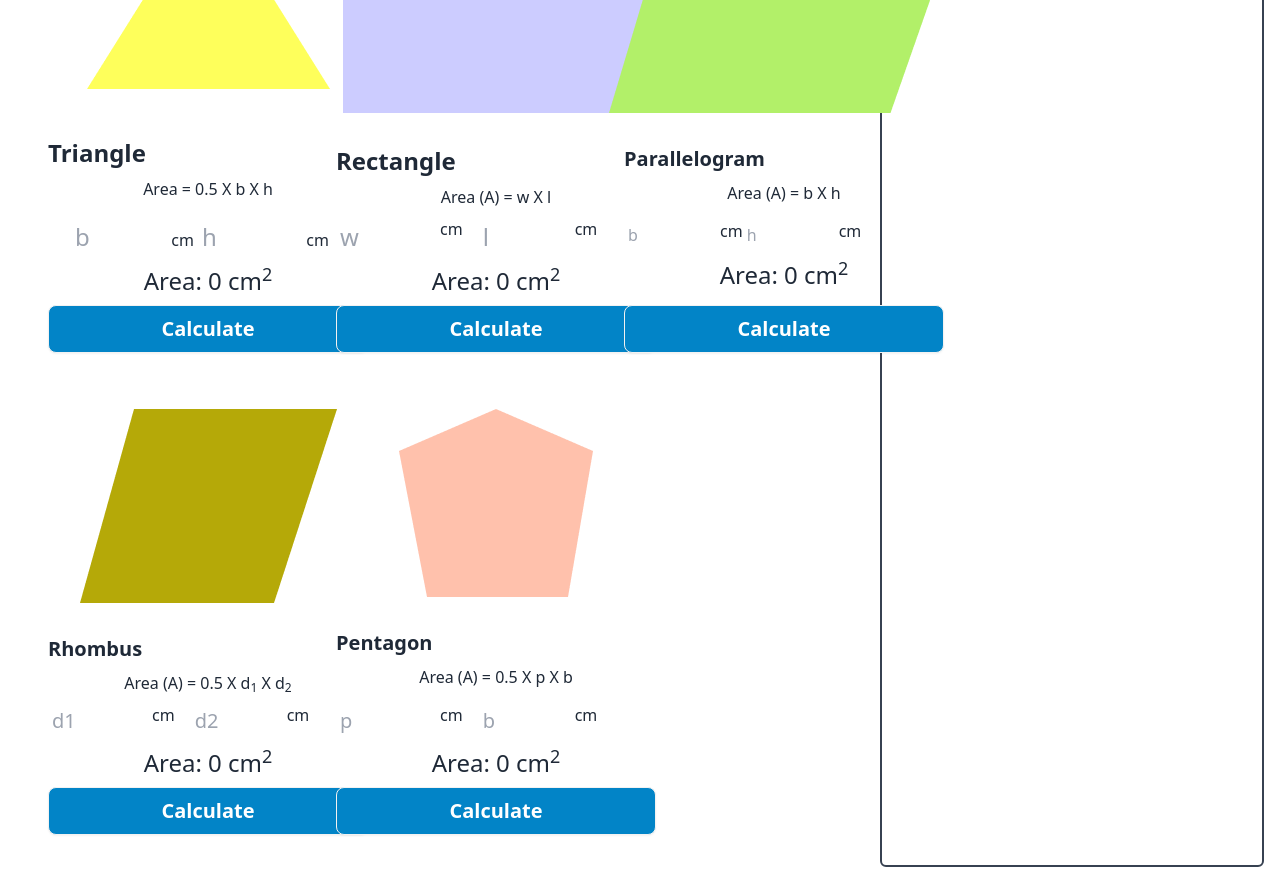
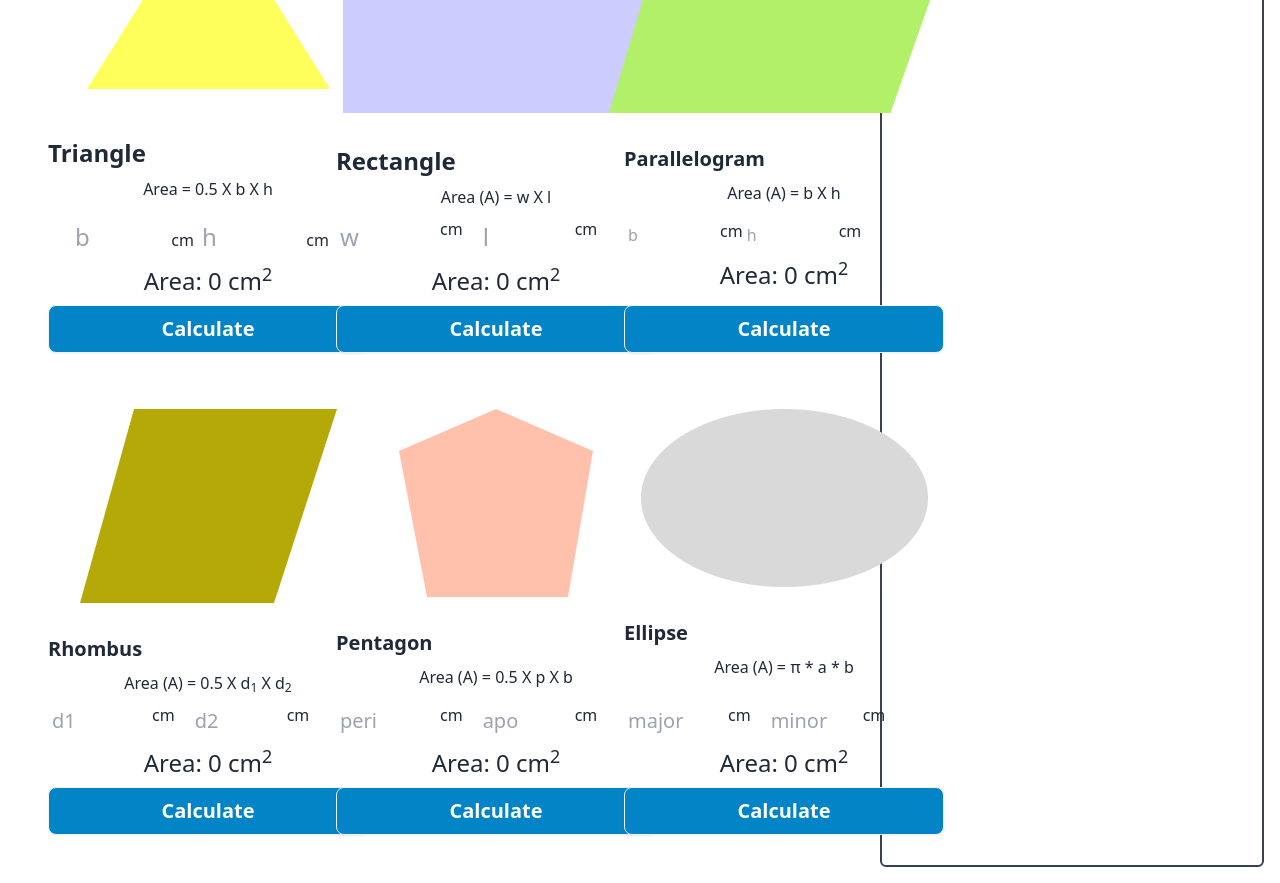
Before and after one commit to swadeshchisim/geometry-genius, a plain HTML site: page index.html in a window 1280 px wide. Shown: the part 121-1004 px from the top of the page. Drawn offline with nearby package versions, Linux system fonts and the light colour scheme.

Commit message:
ellipse element and dom styles added

```diff
--- a/index.html
+++ b/index.html
@@ -99,16 +99,16 @@
                       </div>
                     </div>
                 </div>
-                <!-- Rhombus card -->
+                <!-- Pentagon card -->
                 <div class="card w-96">
                     <figure><img src="images/pentagon.png" alt="Shoes" /></figure>
                     <div class="card-body text-center">
                       <h2 class="card-title">Pentagon</h2>
                       <p>Area (A) = 0.5 X p X b</p>
                       <div class="flex">
-                        <input id="pentagon-perimeter" class="w-24 text-xl p-1" type="text" placeholder="p">
+                        <input id="pentagon-perimeter" class="w-24 text-xl p-1" type="text" placeholder="peri">
                         <span class="mr-4 ml-2">cm</span>
-                        <input id="pentagon-base" class="w-24 text-xl p-1" type="text" placeholder="b">
+                        <input id="pentagon-apothem" class="w-24 text-xl p-1" type="text" placeholder="apo">
                         <span>cm</span>
                       </div>
                       <div>
@@ -119,6 +119,26 @@
                       </div>
                     </div>
                 </div>
+                <!-- ellipse card -->
+                <div class="card w-96">
+                  <figure><img src="images/ellipse.png" alt="Shoes" /></figure>
+                  <div class="card-body text-center">
+                    <h2 class="card-title">Ellipse</h2>
+                    <p>Area (A) = π * a * b </p>
+                    <div class="flex">
+                      <input id="ellipse-major-radius" class="w-24 text-xl p-1" type="text" placeholder="major">
+                      <span class="mr-4 ml-2">cm</span>
+                      <input id="ellipse-minor-radius" class="w-24 text-xl p-1" type="text" placeholder="minor">
+                      <span>cm</span>
+                    </div>
+                    <div>
+                      <p class="text-2xl">Area: <span id="ellipse-area">0</span> <span>cm</span><sup>2</sup></p>
+                    </div>
+                    <div class="card-actions">
+                      <button onclick="calculateEllipseArea()" class="btn w-full bg-sky-600 text-xl text-white">Calculate</button>
+                    </div>
+                  </div>
+              </div>
             </div>
             <!-- area calculation container -->
             <div class="w-96 border-2 border-gray-700 rounded-md">
@@ -135,5 +155,7 @@
     <script src="scripts/rectangle.js"></script>
     <script src="scripts/parallelogram.js"></script>
     <script src="scripts/rhombus.js"></script>
+    <script src="scripts//pentagon-area.js"></script>
+    <script src="scripts/ellipse-area.js"></script>
 </body>
 </html>
--- /dev/null
+++ b/scripts/ellipse-area.js
@@ -0,0 +1,6 @@
+function calculateEllipseArea() {
+    const majorRadius = getInputValueById('ellipse-major-radius');
+    const minorRadius = getInputValueById('ellipse-minor-radius');
+    const area = 3.14 * majorRadius * minorRadius;
+    setInnerTextById('ellipse-area', area);
+}
```
Also changed, not shown: scripts/pentagon-area.js (added, +19 -0 lines).
